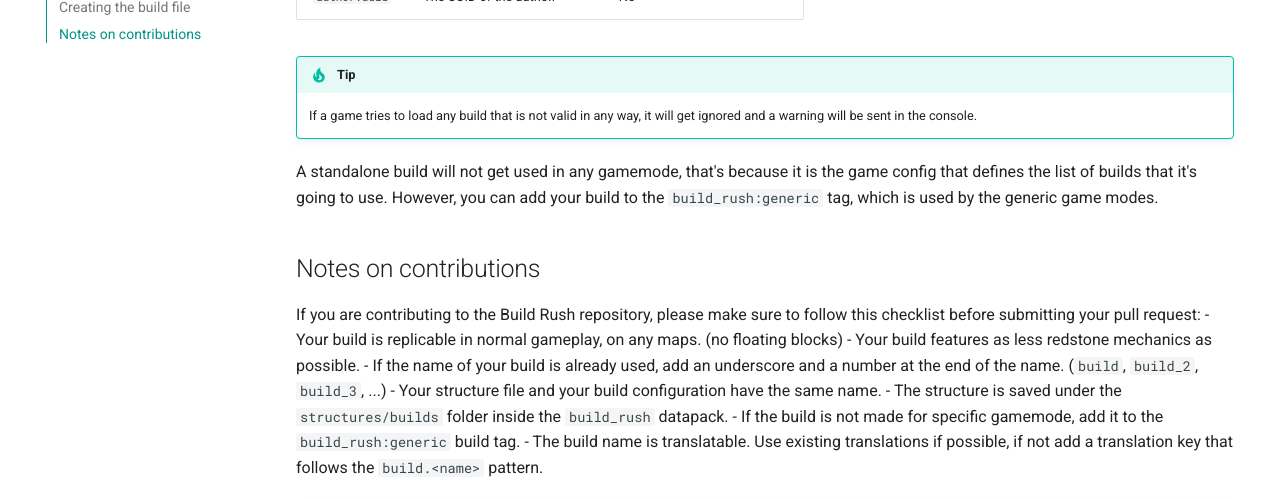
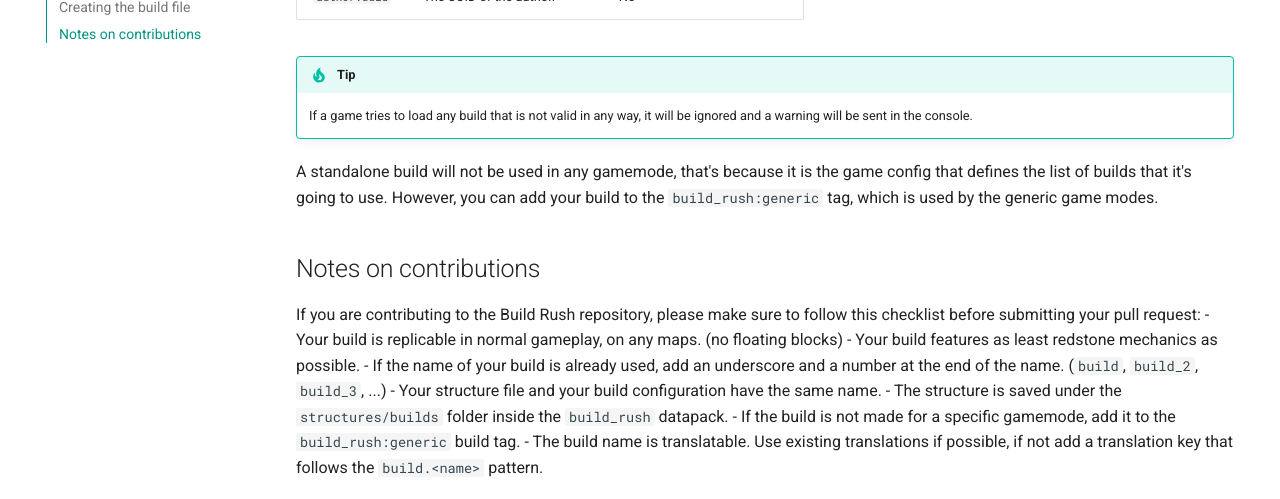
Before and after one commit to NucleoidMC/nucleoid-docs, an MkDocs documentation site: the page built from docs/build-rush/builds.md, in a window 1280 px wide and 900 px high, scrolled down 1528 px. Shown: the part 227-726 px from the top of the window. Built offline with MkDocs 1.6.1 and Material for MkDocs 9.7.7, drawn with Linux system fonts in a browser that asks for light colours; comment, search, counter and statistics services are not loaded; some of the changed text lies outside the part shown.

Commit message:
Update builds.md

```diff
--- a/docs/build-rush/builds.md
+++ b/docs/build-rush/builds.md
@@ -20,7 +20,7 @@
 Players won't have to build this floor, as it will replace the floor of all plots when building. Please make sure that all blocks of the floor have a solid top surface.
 
 !!! tip
-    Do not worry about falling blocks like sand for you floor, as barrier blocks will be placed under the plot floors if the map does not have blocks there.
+    Do not worry about falling blocks like sand for your floor, as barrier blocks will be placed under the plot floors if the map does not have blocks there.
 
 !!! example
     If you want to create a build of size 7, you can create a structure of dimensions 7x8x7, with the floor being at the bottom of the structure.
@@ -59,20 +59,20 @@
 | `author.uuid` | The UUID of the author.         | No       |             |
 
 !!! tip
-    If a game tries to load any build that is not valid in any way, it will get ignored and a warning will be sent in the console.
+    If a game tries to load any build that is not valid in any way, it will be ignored and a warning will be sent in the console.
 
-A standalone build will not get used in any gamemode, that's because it is the game config that defines the list of builds that it's going to use.
+A standalone build will not be used in any gamemode, that's because it is the game config that defines the list of builds that it's going to use.
 However, you can add your build to the `build_rush:generic` tag, which is used by the generic game modes.
 
 ## Notes on contributions
 
 If you are contributing to the Build Rush repository, please make sure to follow this checklist before submitting your pull request:
 - Your build is replicable in normal gameplay, on any maps. (no floating blocks)
-- Your build features as less redstone mechanics as possible.
+- Your build features as least redstone mechanics as possible.
 - If the name of your build is already used, add an underscore and a number at the end of the name. (`build`, `build_2`, `build_3`, ...)
 - Your structure file and your build configuration have the same name.
 - The structure is saved under the `structures/builds` folder inside the `build_rush` datapack.
-- If the build is not made for specific gamemode, add it to the `build_rush:generic` build tag.
+- If the build is not made for a specific gamemode, add it to the `build_rush:generic` build tag.
 - The build name is translatable. Use existing translations if possible, if not add a translation key that follows the `build.<name>` pattern.
 
 !!! warning
```
